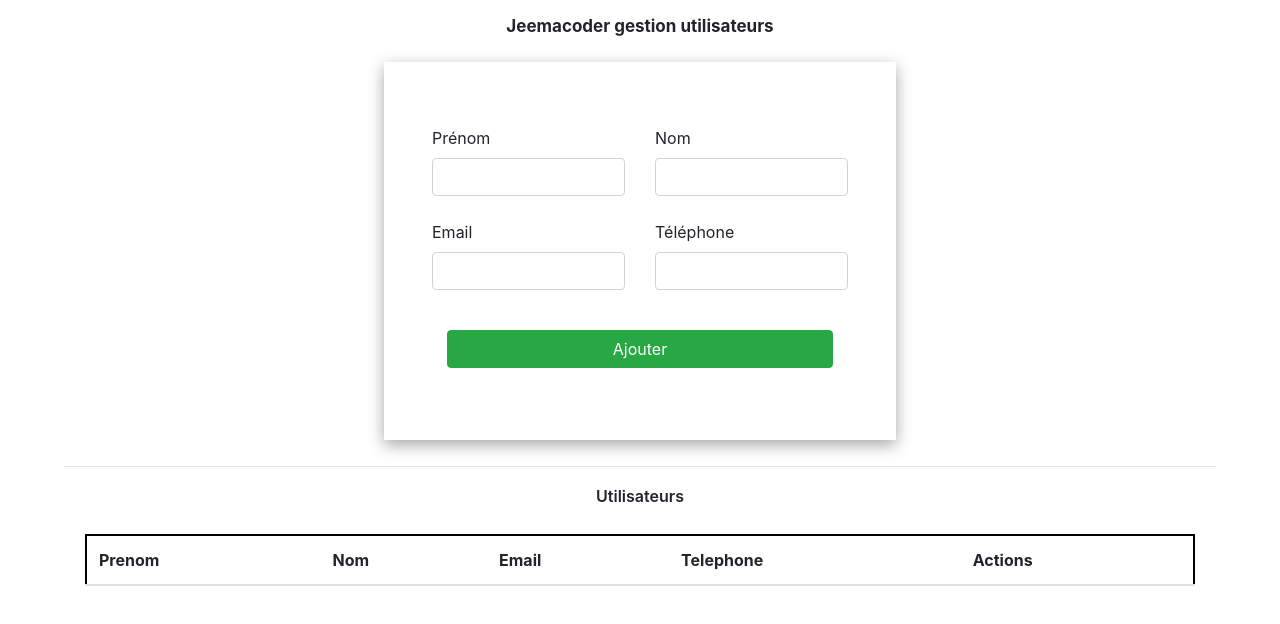
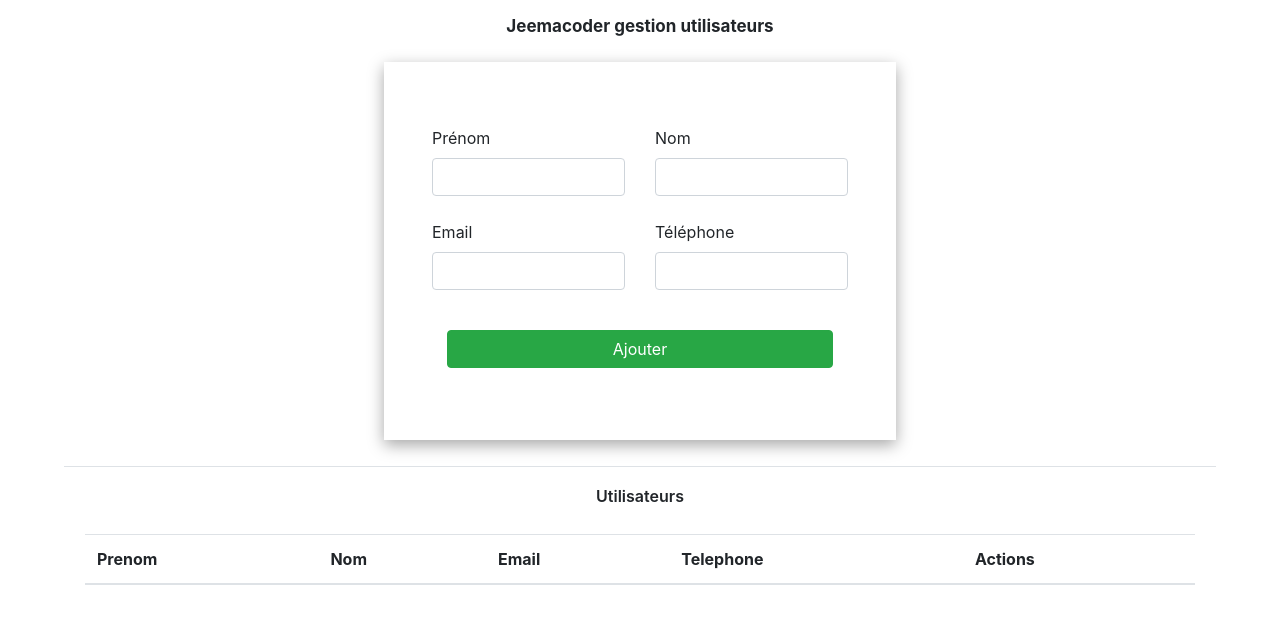
Before and after one commit to MohamedLoum1001/CRUD-App, a plain HTML site: page index.html in a window 1280 px wide. Drawn offline with nearby package versions, Linux system fonts and the light colour scheme.

Commit message:
Update style.css

```diff
--- a/style.css
+++ b/style.css
@@ -25,10 +25,6 @@ body{
     font-weight: 600;
     padding: 20px;
 
-}
-
-thead{
-    border: 2px solid black;
 }
 
 #form{
```
